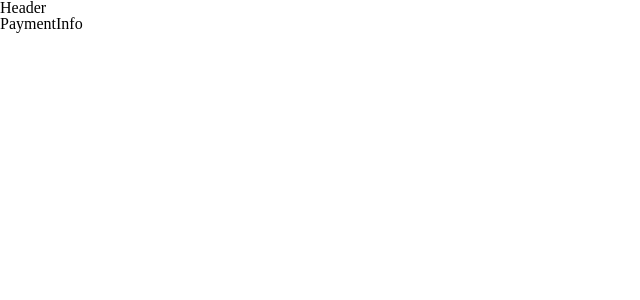
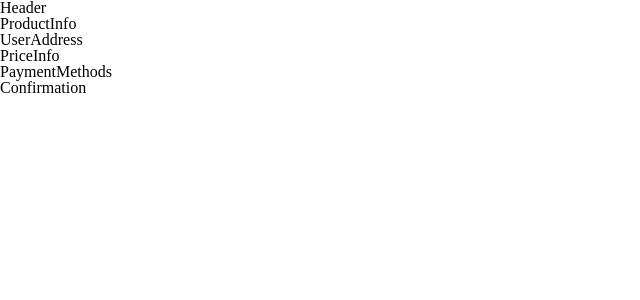
Before and after one commit to ColleyProjectGroup/ColleyProjectGroup2, a React (Vite) app: page /payment in a window 1280 px wide. Shown: the top 300 px of the page, without its empty margins (0-640 px from the left). Built offline with nearby package versions, Linux system fonts and the light colour scheme; a web font is replaced by a local one.

Commit message:
Re-structure

```diff
--- a/src/components/payment/PaymentInfo.tsx
+++ /dev/null
@@ -1,4 +0,0 @@
-export const PaymentInfo = (props: any) => {
-  //임의지정,추후 any 변경
-  return <div>PaymentInfo</div>
-}
--- a/src/components/payment/index.ts
+++ b/src/components/payment/index.ts
@@ -1,5 +1,4 @@
 //PAYMENT PAGE
-export * from 'components/payment/PaymentInfo'
 export * from 'components/payment/ProductInfo'
 export * from 'components/payment/UserAddress'
 export * from 'components/payment/PriceInfo'
--- a/src/pages/Payment.tsx
+++ b/src/pages/Payment.tsx
@@ -1,22 +1,17 @@
-import {
-  PaymentInfo,
-  ProductInfo,
+import {  ProductInfo,
   UserAddress,
   PriceInfo,
   PaymentMethods,
-  Confirmation
-} from 'components/payment/index'
+  Confirmation } from 'components/payment/index'
 
 export const Payment = () => {
   return (
-    <>
-      <PaymentInfo>
-        <ProductInfo />
-        <UserAddress />
-        <PriceInfo />
-        <PaymentMethods />
-        <Confirmation />
-      </PaymentInfo>
-    </>
+    <div>
+    <ProductInfo />
+      <UserAddress />
+      <PriceInfo />
+      <PaymentMethods />
+      <Confirmation />
+    </div>
   )
 }
```
